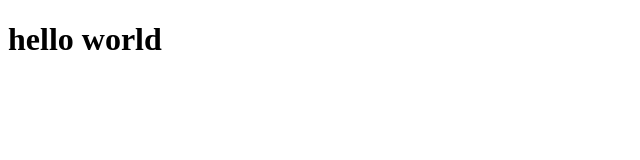
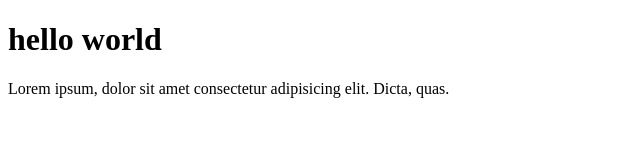
Before and after one commit to dongdailoc/frontEnd_f8, a plain HTML site: page index.html in a window 1280 px wide. Shown: the whole page, without its empty margins (0-640 px from the left). Drawn offline with Linux system fonts and the light colour scheme.

Commit message:
them 1 doan van mau

```diff
--- a/index.html
+++ b/index.html
@@ -8,5 +8,6 @@
 </head>
 <body>
     <h1>hello world</h1>
+    <p>Lorem ipsum, dolor sit amet consectetur adipisicing elit. Dicta, quas.</p>
 </body>
 </html>
```
